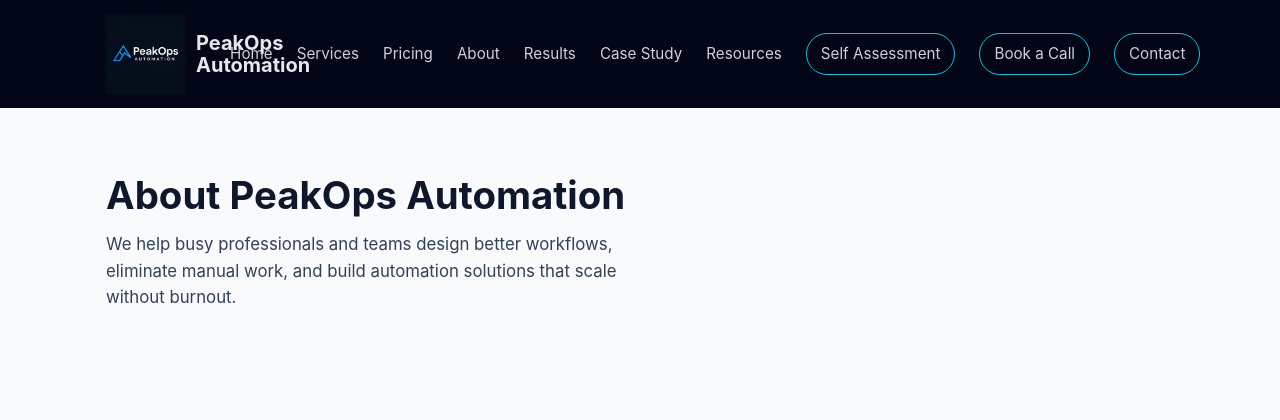
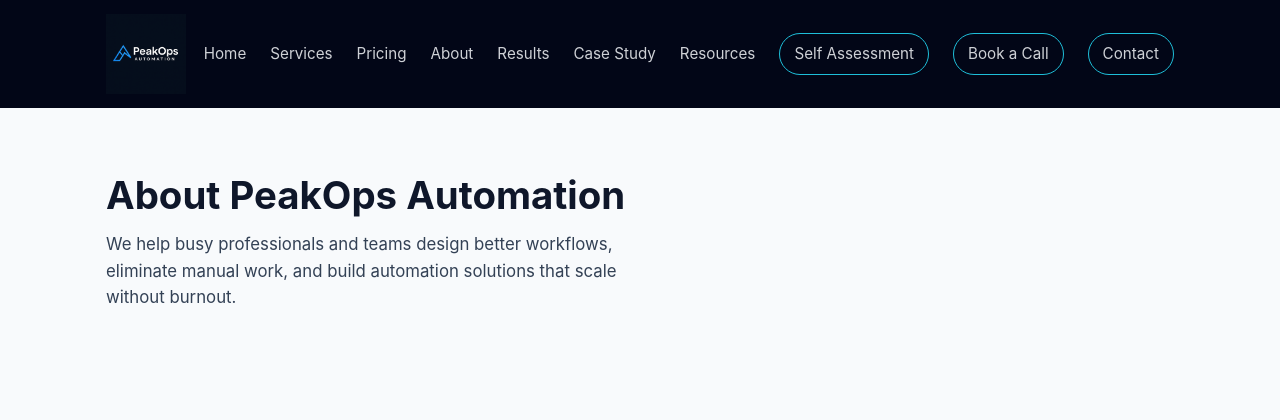
Before and after one commit to ericsjaffe/peakops_automation, a Flask app: page /about in a window 1280 px wide. Shown: the top 420 px of the page. Run offline with Flask 3, Linux system fonts and the light colour scheme.

Commit message:
Remove brand text from header to fix overlap with navigation

```diff
--- a/templates/base.html
+++ b/templates/base.html
@@ -98,7 +98,6 @@
             alt="PeakOps Automation logo"
             class="brand-logo"
           >
-          <span class="brand-text">PeakOps<br>Automation</span>
         </a>
       </div>
 
```
